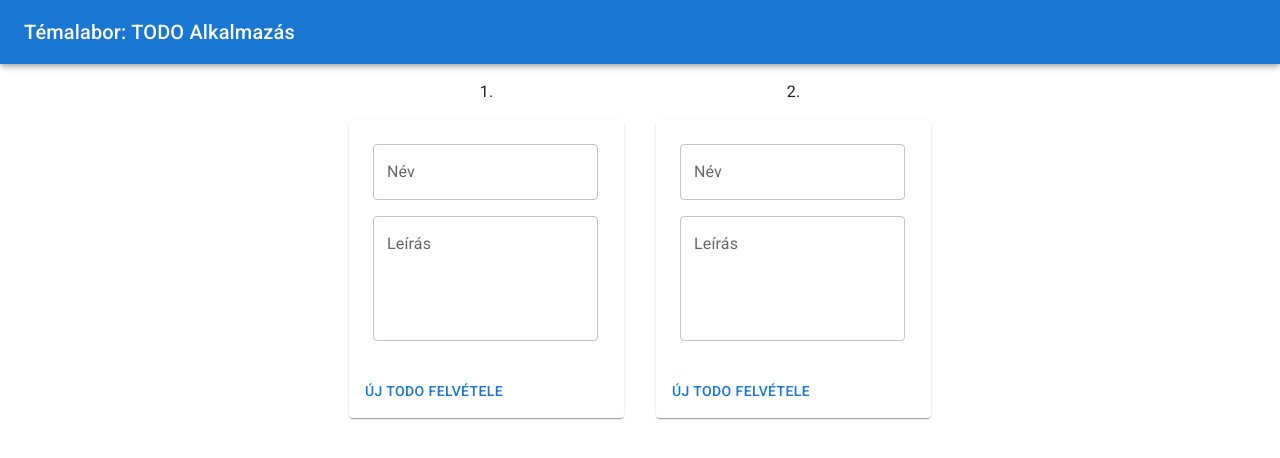
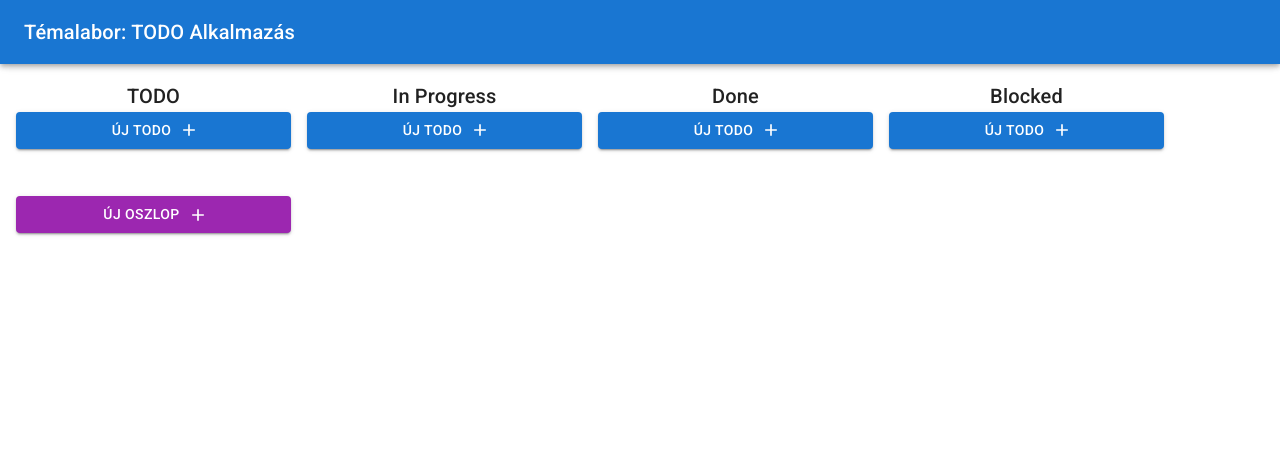
Before and after one commit to gergoradeczki/bsc-temalab, a React (Create React App) app: page / in a window 1280 px wide. Shown: the top 458 px of the page. Built offline with nearby package versions, Linux system fonts and the light colour scheme.

Commit message:
refactored code

```diff
--- a/src/App.tsx
+++ b/src/App.tsx
@@ -4,12 +4,12 @@
 import '@fontsource/roboto/700.css';
 import {
     createTheme,
-    CssBaseline, Grid, ThemeProvider,
+    CssBaseline, ThemeProvider,
     useMediaQuery
 } from "@mui/material";
 import React from "react";
-import MyAppBar from "./components/MyAppBar";
-import Main from "./Main";
+import {Header} from "./components/Header";
+import {Board} from "./components/Board";
 
 export default function App() {
     const prefersDarkMode = useMediaQuery('(prefers-color-scheme: dark)');
@@ -27,12 +27,8 @@
     return (
         <ThemeProvider theme={theme}>
             <CssBaseline />
-            <MyAppBar title="Témalabor: TODO Alkalmazás" />
-            <Grid container spacing={0} sx={{p: 2 }}
-                  justifyContent="center">
-                <Main name="1."/>
-                <Main name="2."/>
-            </Grid>
+            <Header title="Témalabor: TODO Alkalmazás" />
+            <Board />
         </ThemeProvider>
     )
 }
--- /dev/null
+++ b/src/components/Board/Column/NewTodo.tsx
@@ -0,0 +1,89 @@
+import {
+    Box,
+    Button, Dialog, DialogActions, DialogContent, DialogContentText, DialogTitle, TextField
+} from "@mui/material";
+import React from "react";
+import AddIcon from "@mui/icons-material/Add";
+import {TodoState} from "./Todo";
+
+interface NewTodoProps {
+    onClick: (name: string, description: string, deadline: Date, state: TodoState) => void
+}
+
+interface NewTodoStates {
+    isDialogOpen: boolean
+    name?: string
+    description?: string
+}
+
+class NewTodo extends React.Component<NewTodoProps, NewTodoStates> {
+    constructor(props: any) {
+        super(props);
+        this.handleChange = this.handleChange.bind(this);
+        this.handleDialogClose = this.handleDialogClose.bind(this);
+        this.handleDialogOK = this.handleDialogOK.bind(this);
+        this.state = {
+            isDialogOpen: false,
+            name: "",
+            description: ""
+        }
+    }
+
+    handleDialogOK() {
+        console.log('Clicked OK!');
+        this.setState({
+            isDialogOpen: false
+        });
+    }
+
+    handleDialogClose() {
+        this.setState({
+            isDialogOpen: false
+        });
+    }
+
+    handleChange(e: any) {
+        const target = e.target;
+        const value = target.checked;
+
+        this.setState({
+            isDialogOpen: true
+        });
+    }
+
+    render() {
+        return (
+            <>
+                <Button variant="contained" endIcon={<AddIcon />} sx={{width: 275}} onClick={this.handleChange}>
+                    Új TODO
+                </Button>
+                <Dialog open={this.state.isDialogOpen} onClose={this.handleDialogClose}>
+                    <DialogTitle>Új TODO felvétele</DialogTitle>
+                    <DialogContent>
+                        <DialogContentText>Add meg az új TODO adatait.</DialogContentText>
+                        <Box component="form" sx={{'& > :not(style)': { m: 1, width: '25ch' },}}>
+                            <TextField
+                                id="todo-name"
+                                label="Név"
+                                variant="outlined"
+                                onChange={(e) => this.setState({name: e.target.value})}
+                            />
+                            <TextField
+                                id="todo-description"
+                                label="Leírás"
+                                variant="outlined"
+                                onChange={(e) => this.setState({description: e.target.value})}
+                            />
+                        </Box>
+                    </DialogContent>
+                    <DialogActions>
+                        <Button onClick={this.handleDialogClose}>Cancel</Button>
+                        <Button onClick={this.handleDialogClose}>Subscribe</Button>
+                    </DialogActions>
+                </Dialog>
+            </>
+        )
+    }
+}
+
+export { NewTodo }
--- a/src/components/Todo.tsx
+++ b/src/components/Board/Column/Todo.tsx
@@ -17,7 +17,7 @@
     description: string
     deadline: Date
     state: TodoState
-    onClick: any
+    onClick: (index: number, position: number) => void
 }
 
 interface TodoStates {
@@ -53,4 +53,4 @@
     }
 }
 
-export { Todo }
+export { Todo, TodoState }
--- a/src/components/Todos.tsx
+++ b/src/components/Board/Column/Todos.tsx
@@ -1,11 +1,11 @@
 import {Paper} from "@mui/material";
 import React from "react";
 import {Todo} from "./Todo";
-import {ITodo} from "../mock";
+import {ITodo} from "../../../mock";
 
 interface TodosProps {
     items: Array<ITodo>
-    onClick: any
+    onClick: (index: number, position: number) => void
 }
 
 class Todos extends React.Component<TodosProps, any> {
--- a/src/Main.tsx
+++ b/src/components/Board/Column/index.tsx
@@ -1,14 +1,19 @@
 import React from "react";
 import {Grid, Typography} from "@mui/material";
-import {NewTodo} from "./components/NewTodo";
-import {ITodo, TodoItems} from "./mock";
-import {Todos} from "./components/Todos";
+import {NewTodo} from "./NewTodo";
+import {ITodo, TodoItems} from "../../../mock";
+import {Todos} from "./Todos";
+import {TodoState} from "./Todo";
 
-interface MainStates {
+interface ColumnProps {
+    name: string
+}
+
+interface ColumnStates {
     items: any
 }
 
-export default class Main extends React.Component<any, MainStates> {
+class Column extends React.Component<ColumnProps, ColumnStates> {
     constructor(props: any) {
         super(props);
         this.state = {
@@ -24,7 +29,7 @@
         return max;
     }
 
-    handleNewTodoItemClick(name: string, description: string) {
+    handleNewTodoItemClick(name: string, description: string, deadline: Date, state: TodoState) {
         let id = this.findLargestIndex() + 1
         let position = this.state.items.length
         let date = new Date()
@@ -97,9 +102,9 @@
         return (
             <>
                 <Grid item>
-                    <Typography align="center">{this.props.name}</Typography>
+                    <Typography align="center" variant={"h6"}>{this.props.name}</Typography>
                     <NewTodo onClick={
-                        (name: string, desc: string) => this.handleNewTodoItemClick(name, desc)
+                        (name: string, desc: string, deadline: Date, state: TodoState) => this.handleNewTodoItemClick(name, desc, deadline, state)
                     }/>
                     <Todos items={this.state.items} onClick={(index: number, position: number) => this.handleTodoItemClick(index, position)}/>
                 </Grid>
@@ -107,3 +112,5 @@
         )
     }
 }
+
+export {Column}
--- /dev/null
+++ b/src/components/Board/index.tsx
@@ -0,0 +1,29 @@
+import React from "react";
+import {Box, Button, Grid} from "@mui/material";
+import {Column} from "./Column";
+import AddIcon from '@mui/icons-material/Add';
+
+class Board extends React.Component<any, any> {
+    render() {
+        return (
+            <Grid container spacing={2} p={2}>
+                <Column name="TODO"/>
+                <Column name="In Progress"/>
+                <Column name="Done"/>
+                <Column name="Blocked"/>
+                <Grid item>
+                    <Box sx={{ mx: "auto", minWidth: 275, height: 100 }}
+                         display="flex"
+                         justifyContent="center"
+                         alignItems="center">
+                        <Button color="secondary" variant="contained" endIcon={<AddIcon />} fullWidth>
+                            Új oszlop
+                        </Button>
+                    </Box>
+                </Grid>
+            </Grid>
+        )
+    }
+}
+
+export {Board}
--- a/src/components/MyAppBar.tsx
+++ b/src/components/Header/index.tsx
@@ -27,7 +27,7 @@
     title: string
 }
 
-export default function MyAppBar(props: MyAppBarProp) {
+export function Header(props: MyAppBarProp) {
     return (
         <>
             <HideOnScroll>
--- a/src/components/NewTodo.tsx
+++ /dev/null
@@ -1,62 +0,0 @@
-import {
-    Box,
-    Button,
-    Card,
-    CardActions,
-    CardContent,
-    Paper, TextField
-} from "@mui/material";
-import React from "react";
-
-interface NewTodoProps {
-    onClick: any
-}
-
-interface NewTodoStates {
-    name?: string
-    description?: string
-}
-
-class NewTodo extends React.Component<NewTodoProps, NewTodoStates> {
-    constructor(props: any) {
-        super(props);
-        this.state = {
-            name: "",
-            description: ""
-        }
-    }
-
-
-
-    render() {
-        return (
-            <Paper elevation={0}>
-                <Card sx={{ m: 2, maxWidth: 275 }} >
-                    <CardContent>
-                        <Box component="form" sx={{'& > :not(style)': { m: 1, width: '25ch' },}}>
-                            <TextField
-                                id="todo-name"
-                                label="Név"
-                                variant="outlined"
-                                onChange={(e) => this.setState({name: e.target.value})}
-                            />
-                            <TextField
-                                id="todo-description"
-                                label="Leírás"
-                                variant="outlined"
-                                multiline
-                                rows={4}
-                                onChange={(e) => this.setState({description: e.target.value})}
-                            />
-                        </Box>
-                    </CardContent>
-                    <CardActions>
-                        <Button onClick={() => this.props.onClick(this.state.name, this.state.description)}>Új TODO felvétele</Button>
-                    </CardActions>
-                </Card>
-            </Paper>
-        )
-    }
-}
-
-export { NewTodo }
--- a/src/mock.ts
+++ b/src/mock.ts
@@ -5,8 +5,14 @@
     PostponedState
 }
 
+export interface IBoard {
+    id: number
+    name: string
+}
+
 export interface ITodo {
     id: number
+    board_id: number
     position: number
     name: string
     deadline: Date
```
Also changed, not shown: 1 other file (tests, documents, lock files or other folders).
